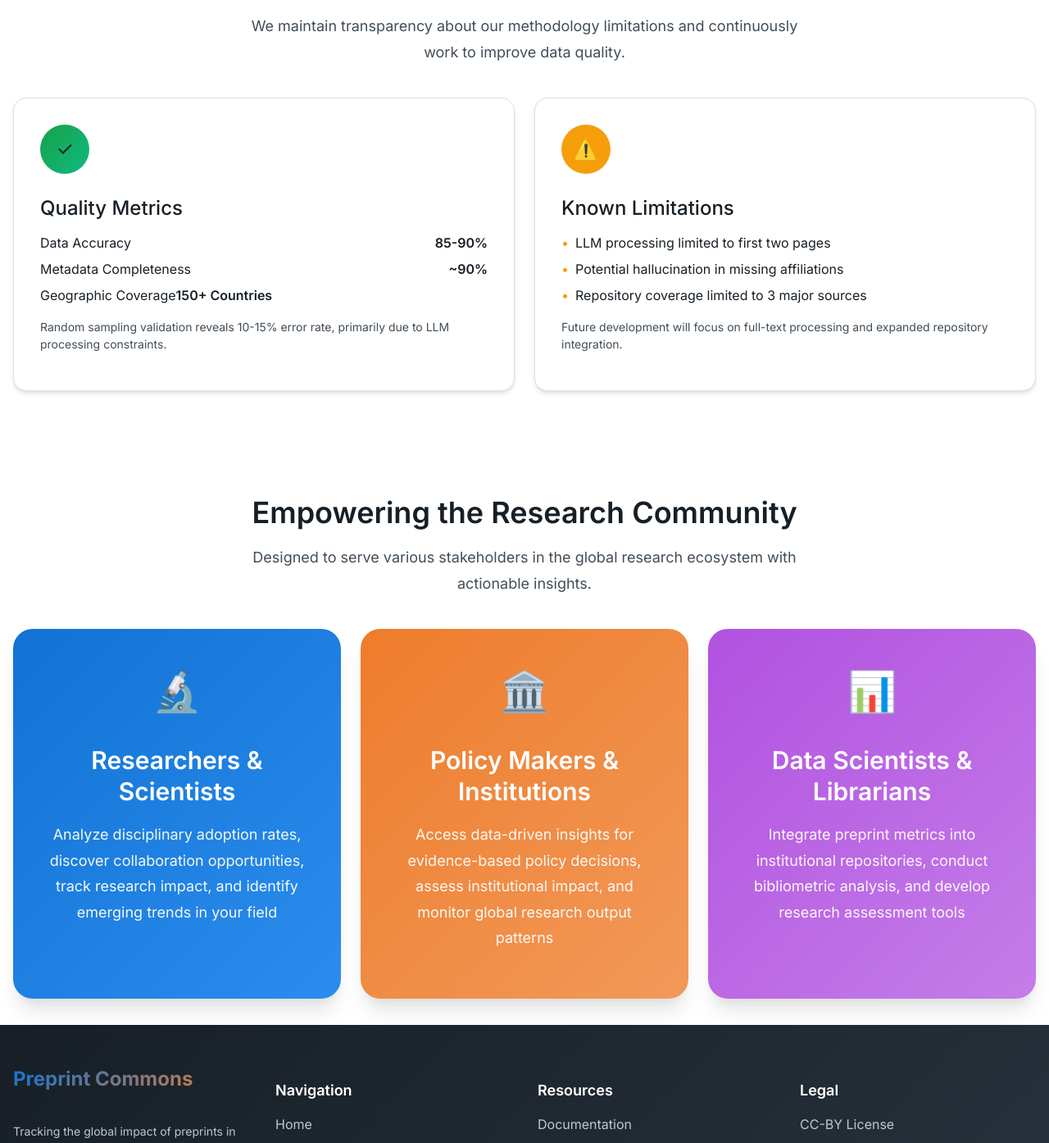
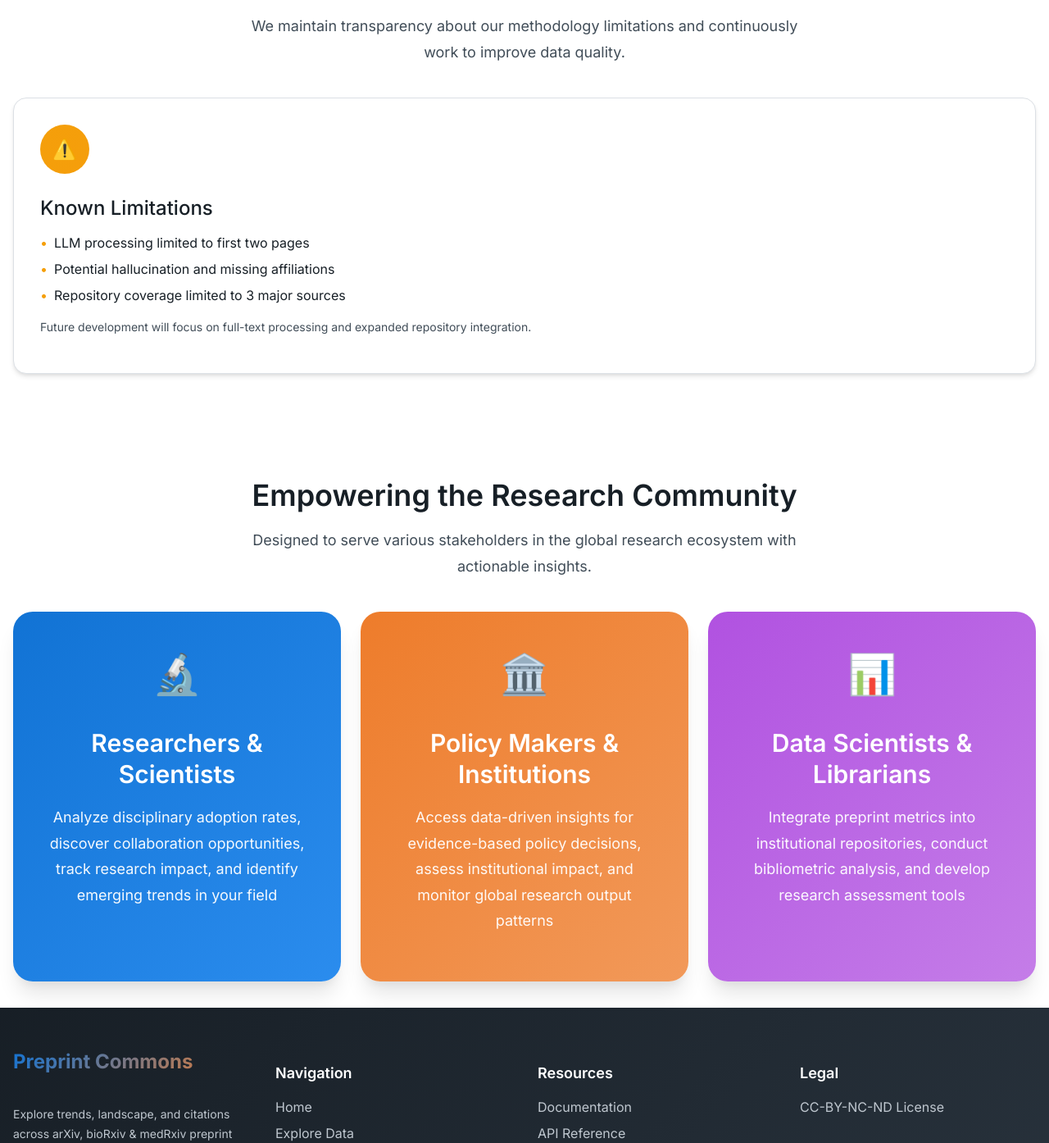
Before and after one commit to Bibhuprasadbehera/Preprint-commons, a React (Vite) app in the folder frontend/: page /about in a window 1280 px wide. Shown: the part 3057-4451 px from the top of the page at 82% size. Built offline with nearby package versions, Linux system fonts and the light colour scheme.

Commit message:
corrections 2

```diff
--- a/frontend/src/components/analytics/AnalyticsDashboard/AnalyticsDashboard.jsx
+++ b/frontend/src/components/analytics/AnalyticsDashboard/AnalyticsDashboard.jsx
@@ -97,7 +97,7 @@ const AnalyticsDashboard = () => {
       {/* Key Statistics Cards */}
       <div className={styles.statisticsGrid}>
         <StatisticsCard
-          title="Total Papers"
+          title="Total Preprints"
           value={statisticsData?.totalPapers || 0}
           subtitle="All time submissions"
           variant="primary"
@@ -115,7 +115,7 @@ const AnalyticsDashboard = () => {
           variant="success"
         />
         <StatisticsCard
-          title="Avg Papers/Month"
+          title="Avg Preprints/Month"
           value={statisticsData?.averagePapersPerMonth || 0}
           subtitle="Monthly average"
           variant="warning"
--- a/frontend/src/components/layout/Footer/Footer.jsx
+++ b/frontend/src/components/layout/Footer/Footer.jsx
@@ -11,9 +11,7 @@ const Footer = () => {
           <div className={styles.section}>
             <div className={styles.brand}>
               <div className={styles.logo}>Preprint Commons</div>
-              <p className={styles.tagline}>
-                Tracking the global impact of preprints in open science.
-                Explore trends, collaborations, and citations across major preprint servers.
+              <p className={styles.tagline}>Explore trends, landscape, and citations across arXiv, bioRxiv & medRxiv preprint servers through comprehensive data visualization.
               </p>
             </div>
             <div className={styles.socialLinks}>
@@ -81,16 +79,16 @@ const Footer = () => {
           <div className={styles.section}>
             <h3>Legal</h3>
             <div className={styles.links}>
-              <a href="#" className={styles.link}>CC-BY License</a>
+              <a href="https://github.com/Bibhuprasadbehera/Preprint-commons?tab=License-2-ov-file" className={styles.link}>CC-BY-NC-ND License</a>
             </div>
           </div>
         </div>
 
         <div className={styles.bottom}>
-          <div className={styles.copyright}>
-            © 2025 Preprint Commons. All rights reserved. Licensed under CC-BY.
-          </div>
-          <div className={styles.bottomLinks}>
+            <div className={styles.copyright}>
+                <a href='https://www.binaypandalab.org/' style={{ color: 'inherit', textDecoration: 'none' }}>© 2025 Preprint Commons. All rights reserved. Genome Science and Technology Lab, JNU - New Delhi, India</a>
+            </div>
+            <div className={styles.bottomLinks}>
           </div>
         </div>
       </div>
--- a/frontend/src/components/sections/Features/Features.jsx
+++ b/frontend/src/components/sections/Features/Features.jsx
@@ -29,17 +29,17 @@ const Features = () => {
     {
       icon: '🔍',
       title: 'Advanced Search',
-      description: 'Find specific papers, authors, or institutions quickly'
+      description: 'Find specific preprints, authors, or institutions quickly'
     },
     {
       icon: '📈',
       title: 'Trend Analysis',
-      description: 'Identify emerging research areas and hot topics'
+      description: 'Visualize trend, research areas and hot topics'
     },
     {
       icon: '🤖',
       title: 'AI-Enhanced Metadata',
-      description: 'Automated extraction of affiliations and funding information'
+      description: 'Automated extraction of affiliations and country information'
     },
     {
       icon: '📑',
@@ -54,7 +54,7 @@ const Features = () => {
     {
       icon: '🔒',
       title: 'Open Data',
-      description: 'All code is freely available under CC-BY license'
+      description: 'All code is freely available under CC-BY-NC-ND license'
     }
   ];
 
--- a/frontend/src/components/sections/MethodologyFlow/MethodologyFlow.jsx
+++ b/frontend/src/components/sections/MethodologyFlow/MethodologyFlow.jsx
@@ -53,7 +53,7 @@ const MethodologyFlow = () => {
       title: 'Visualization',
       description: 'Interactive dashboards and analytics tools',
       details: [
-        'Real-time chart generation',
+        'Dynamic chart',
         'Geographic mapping',
         'Trend analysis and forecasting'
       ],
--- a/frontend/src/components/ui/MapContainer/MapContainer.jsx
+++ b/frontend/src/components/ui/MapContainer/MapContainer.jsx
@@ -36,7 +36,7 @@ const MapContainer = ({
 
       {/* Data Availability Note */}
       <div className={styles.dataNote}>
-        <p><strong>Note:</strong> Country-level data is only available for some papers. Some Papers are not included in this visualization due to missing geographic information.</p>
+        <p><strong>Note:</strong> Country-level data is only available for some preprints. </p>
       </div>
 
       {showStats && (
--- a/frontend/src/pages/AboutPage.jsx
+++ b/frontend/src/pages/AboutPage.jsx
@@ -384,45 +384,6 @@ const AboutPage = () => {
             gridTemplateColumns: 'repeat(auto-fit, minmax(350px, 1fr))',
             gap: 'var(--spacing-xl)'
           }}>
-            <div className="card" style={{
-              background: 'var(--color-bg-primary)',
-              borderRadius: 'var(--radius-xl)',
-              padding: 'var(--spacing-2xl)',
-              border: '1px solid var(--color-neutral-200)',
-              boxShadow: 'var(--shadow-md)'
-            }}>
-              <div style={{
-                width: '60px',
-                height: '60px',
-                background: 'linear-gradient(135deg, var(--color-success), #10b981)',
-                borderRadius: 'var(--radius-full)',
-                display: 'flex',
-                alignItems: 'center',
-                justifyContent: 'center',
-                marginBottom: 'var(--spacing-lg)',
-                fontSize: 'var(--font-size-2xl)'
-              }}>
-                ✓
-              </div>
-              <h3 className="text-heading-3" style={{ marginBottom: 'var(--spacing-md)' }}>Quality Metrics</h3>
-              <div style={{ marginBottom: 'var(--spacing-lg)' }}>
-                <div style={{ display: 'flex', justifyContent: 'space-between', marginBottom: 'var(--spacing-sm)' }}>
-                  <span>Data Accuracy</span>
-                  <span style={{ fontWeight: 'var(--font-weight-semibold)' }}>85-90%</span>
-                </div>
-                <div style={{ display: 'flex', justifyContent: 'space-between', marginBottom: 'var(--spacing-sm)' }}>
-                  <span>Metadata Completeness</span>
-                  <span style={{ fontWeight: 'var(--font-weight-semibold)' }}>~90%</span>
-                </div>
-                <div style={{ display: 'flex', justifyContent: 'space-between)' }}>
-                  <span>Geographic Coverage</span>
-                  <span style={{ fontWeight: 'var(--font-weight-semibold)' }}>150+ Countries</span>
-                </div>
-              </div>
-              <p className="text-body-small" style={{ color: 'var(--color-text-secondary)' }}>
-                Random sampling validation reveals 10-15% error rate, primarily due to LLM processing constraints.
-              </p>
-            </div>
 
             <div className="card" style={{
               background: 'var(--color-bg-primary)',
@@ -457,7 +418,7 @@ const AboutPage = () => {
                 </li>
                 <li style={{ marginBottom: 'var(--spacing-sm)', display: 'flex', alignItems: 'flex-start' }}>
                   <span style={{ color: 'var(--color-warning)', marginRight: 'var(--spacing-sm)' }}>•</span>
-                  <span>Potential hallucination in missing affiliations</span>
+                  <span>Potential hallucination and missing affiliations</span>
                 </li>
                 <li style={{ display: 'flex', alignItems: 'flex-start' }}>
                   <span style={{ color: 'var(--color-warning)', marginRight: 'var(--spacing-sm)' }}>•</span>
--- a/frontend/src/pages/DocumentationPage.jsx
+++ b/frontend/src/pages/DocumentationPage.jsx
@@ -578,12 +578,6 @@ const DocumentationPage = () => {
                         10% overlap between chunks<br />
                         Structured JSON output format
                       </div>
-                      <div>
-                        <strong>Quality Metrics:</strong><br />
-                        85-90% accuracy rate<br />
-                        10-15% error rate (known)<br />
-                        Random sampling validation
-                      </div>
                     </div>
                   </div>
                 </Card.Content>
--- a/frontend/src/pages/HomePage.jsx
+++ b/frontend/src/pages/HomePage.jsx
@@ -19,7 +19,7 @@ const HomePage = () => {
             <div className={styles.sectionHeader}>
               <h2 className={styles.sectionTitle}>Preprint Landscape Overview</h2>
               <p className={styles.sectionSubtitle}>
-                Explore the global distribution of preprints and discover preprint landscape worldwide
+                Explore global distribution of preprints and preprint landscape
               </p>
             </div>
 
@@ -47,8 +47,8 @@ const HomePage = () => {
                 <div className={styles.stepNumber}>01</div>
                 <h3 className={styles.stepTitle}>Data Collection</h3>
                 <p className={styles.stepDescription}>
-                  We aggregate preprints from major repositories including medRxiv, bioRxiv,
-                  and q-bio sections of arXiv, ensuring comprehensive coverage.
+                  We aggregate preprints from medRxiv, bioRxiv,
+                  and q-bio section of arXiv ensuring comprehensive coverage.
                 </p>
               </div>
 
@@ -56,8 +56,8 @@ const HomePage = () => {
                 <div className={styles.stepNumber}>02</div>
                 <h3 className={styles.stepTitle}>AI-Powered Enrichment</h3>
                 <p className={styles.stepDescription}>
-                  Advanced Large Language models is used to fill missing metadata such as author affiliations,
-                   and country.
+                   Large Language Model was used to fill missing metadata such as author affiliations,
+                   and country information.
                 </p>
               </div>
 
@@ -66,7 +66,7 @@ const HomePage = () => {
                 <h3 className={styles.stepTitle}>Interactive Visualization</h3>
                 <p className={styles.stepDescription}>
                   Explore insights through dynamic dashboards, interactive maps,
-                  and comprehensive visualization designed for researchers.
+                  and comprehensive visualization.
                 </p>
               </div>
             </div>
```
Also changed, not shown: frontend/src/App.citationfix.jsx (+5 -5 lines), 1 other file (tests, documents, lock files or other folders).
